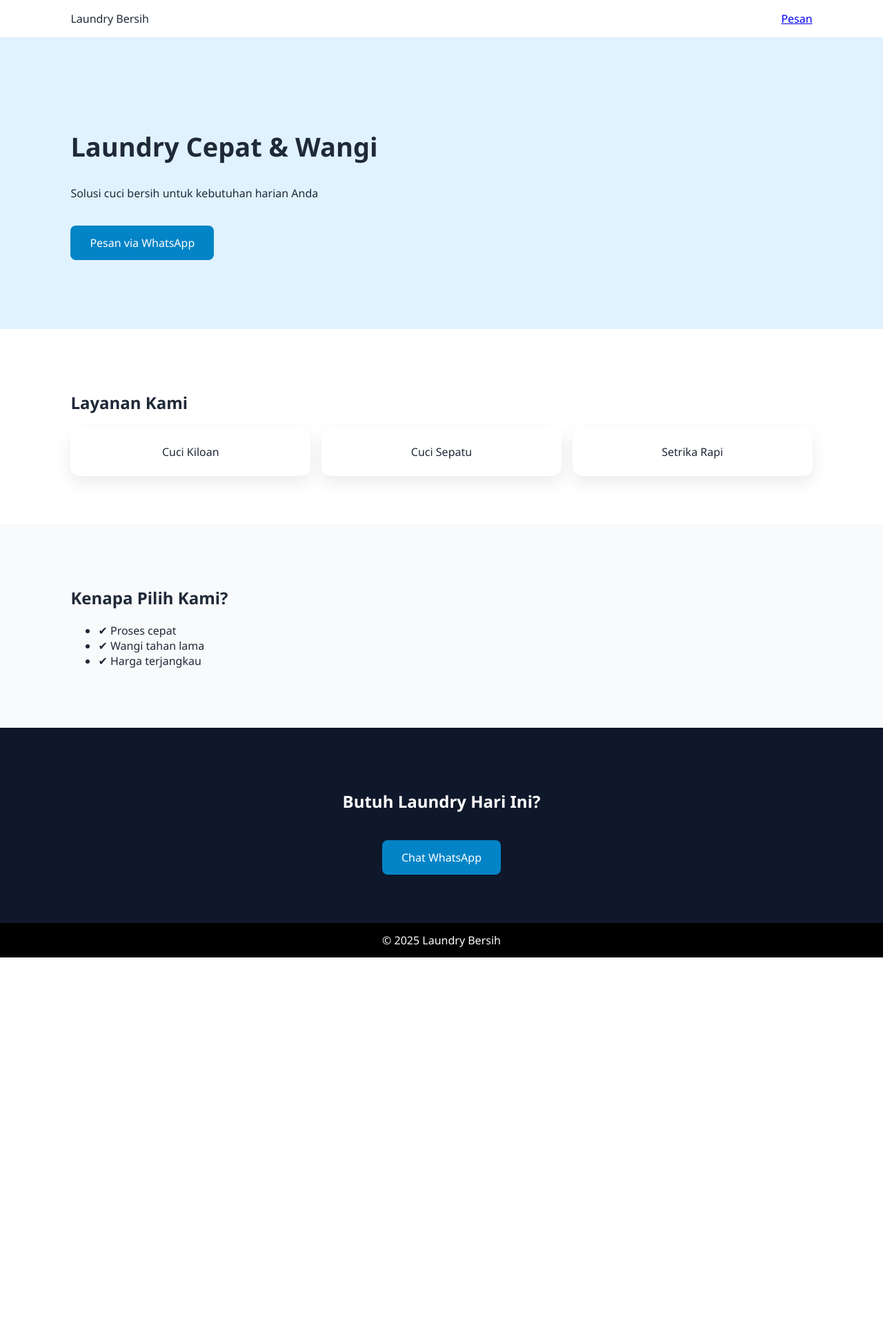
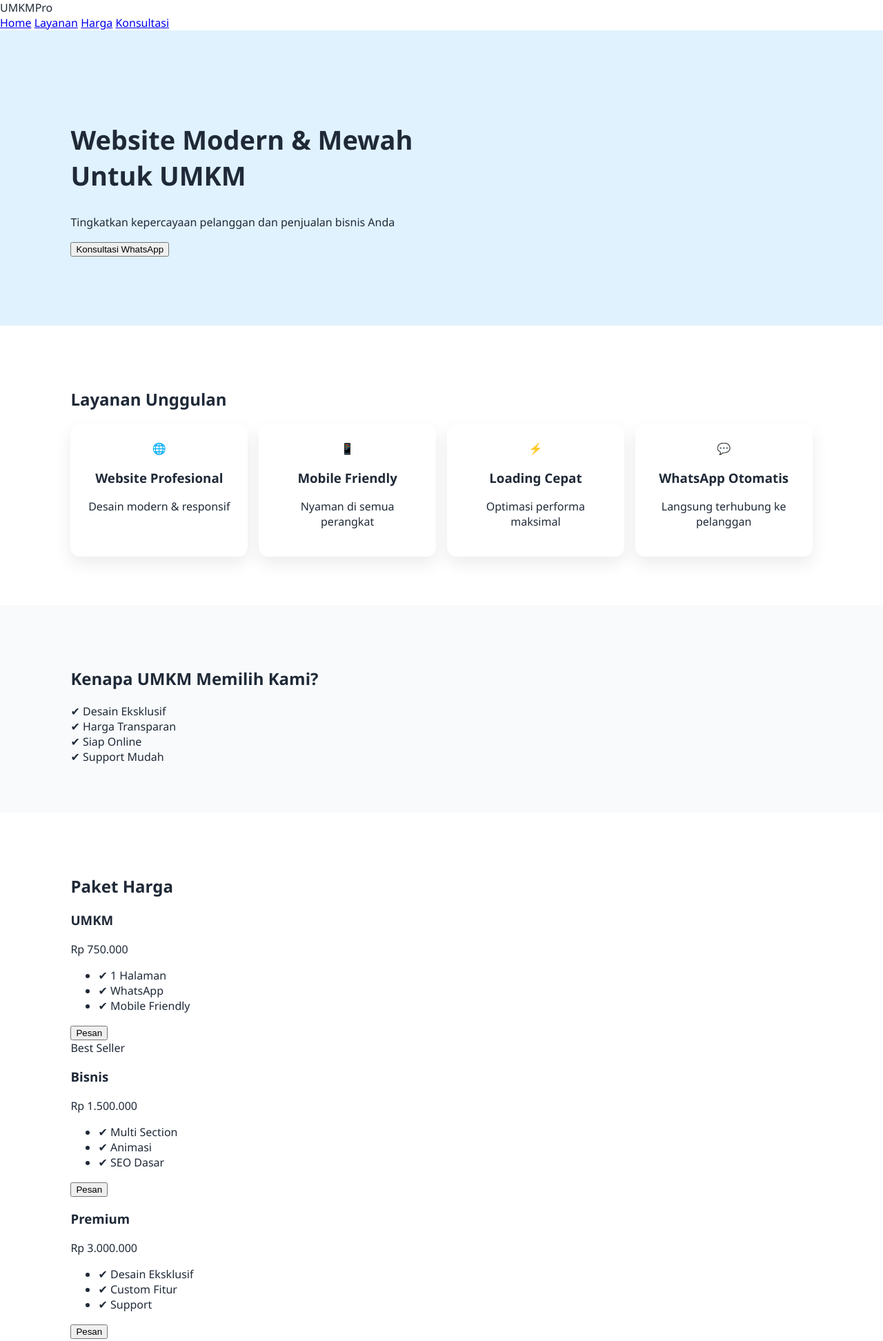
Before and after one commit to theodorus02/UMKM, a plain HTML site: page index.html in a window 1280 px wide. Shown: the top 1944 px of the page at 69% size. Before the commit the page ends 1388 px from the top, so only its background shows below. Drawn offline with Linux system fonts and the light colour scheme.

Commit message:
Update index.html

```diff
--- a/index.html
+++ b/index.html
@@ -1,48 +1,124 @@
 <!DOCTYPE html>
 <html lang="id">
 <head>
-  <meta charset="UTF-8">
-  <meta name="viewport" content="width=device-width, initial-scale=1.0">
-  <title>Laundry Bersih</title>
-  <link rel="stylesheet" href="style.css">
+<meta charset="UTF-8">
+<meta name="viewport" content="width=device-width, initial-scale=1.0">
+<title>UMKM Pro – Solusi Bisnis Modern</title>
+
+<link href="https://fonts.googleapis.com/css2?family=Poppins:wght@300;400;600;700&display=swap" rel="stylesheet">
+<link rel="stylesheet" href="style.css">
 </head>
 <body>
 
-<header class="nav">
-  <div class="logo">Laundry Bersih</div>
-  <a href="#kontak" class="btn-small">Pesan</a>
+<!-- NAVBAR -->
+<header class="navbar">
+  <div class="logo">UMKM<span>Pro</span></div>
+  <nav>
+    <a href="#home">Home</a>
+    <a href="#layanan">Layanan</a>
+    <a href="#harga">Harga</a>
+    <a href="#kontak" class="btn-nav">Konsultasi</a>
+  </nav>
 </header>
 
-<section class="hero">
-  <h1>Laundry Cepat & Wangi</h1>
-  <p>Solusi cuci bersih untuk kebutuhan harian Anda</p>
-  <a href="https://wa.me/6281234567890" class="btn">Pesan via WhatsApp</a>
-</section>
-
-<section class="section">
-  <h2>Layanan Kami</h2>
-  <div class="grid">
-    <div class="card">Cuci Kiloan</div>
-    <div class="card">Cuci Sepatu</div>
-    <div class="card">Setrika Rapi</div>
+<!-- HERO -->
+<section id="home" class="hero">
+  <div class="hero-box">
+    <h1>Website Modern & Mewah<br>Untuk UMKM</h1>
+    <p>Tingkatkan kepercayaan pelanggan dan penjualan bisnis Anda</p>
+    <button onclick="pesan('Konsultasi UMKM')" class="btn-primary">
+      Konsultasi WhatsApp
+    </button>
   </div>
 </section>
 
-<section class="section soft">
-  <h2>Kenapa Pilih Kami?</h2>
-  <ul>
-    <li>✔ Proses cepat</li>
-    <li>✔ Wangi tahan lama</li>
-    <li>✔ Harga terjangkau</li>
-  </ul>
+<!-- LAYANAN -->
+<section id="layanan" class="section">
+  <h2>Layanan Unggulan</h2>
+  <div class="grid">
+    <div class="card">🌐<h3>Website Profesional</h3><p>Desain modern & responsif</p></div>
+    <div class="card">📱<h3>Mobile Friendly</h3><p>Nyaman di semua perangkat</p></div>
+    <div class="card">⚡<h3>Loading Cepat</h3><p>Optimasi performa maksimal</p></div>
+    <div class="card">💬<h3>WhatsApp Otomatis</h3><p>Langsung terhubung ke pelanggan</p></div>
+  </div>
 </section>
 
-<section id="kontak" class="cta">
-  <h2>Butuh Laundry Hari Ini?</h2>
-  <a href="https://wa.me/6281234567890" class="btn">Chat WhatsApp</a>
+<!-- KEUNGGULAN -->
+<section class="section soft">
+  <h2>Kenapa UMKM Memilih Kami?</h2>
+  <div class="features">
+    <div>✔ Desain Eksklusif</div>
+    <div>✔ Harga Transparan</div>
+    <div>✔ Siap Online</div>
+    <div>✔ Support Mudah</div>
+  </div>
 </section>
 
-<footer>© 2025 Laundry Bersih</footer>
+<!-- HARGA -->
+<section id="harga" class="section">
+  <h2>Paket Harga</h2>
+  <div class="pricing">
 
+    <div class="price-card">
+      <h3>UMKM</h3>
+      <p class="price">Rp 750.000</p>
+      <ul>
+        <li>✔ 1 Halaman</li>
+        <li>✔ WhatsApp</li>
+        <li>✔ Mobile Friendly</li>
+      </ul>
+      <button onclick="pesan('Paket UMKM')">Pesan</button>
+    </div>
+
+    <div class="price-card best">
+      <span class="badge">Best Seller</span>
+      <h3>Bisnis</h3>
+      <p class="price">Rp 1.500.000</p>
+      <ul>
+        <li>✔ Multi Section</li>
+        <li>✔ Animasi</li>
+        <li>✔ SEO Dasar</li>
+      </ul>
+      <button onclick="pesan('Paket Bisnis')">Pesan</button>
+    </div>
+
+    <div class="price-card">
+      <h3>Premium</h3>
+      <p class="price">Rp 3.000.000</p>
+      <ul>
+        <li>✔ Desain Eksklusif</li>
+        <li>✔ Custom Fitur</li>
+        <li>✔ Support</li>
+      </ul>
+      <button onclick="pesan('Paket Premium')">Pesan</button>
+    </div>
+
+  </div>
+</section>
+
+<!-- TESTIMONI -->
+<section class="section soft">
+  <h2>Apa Kata Klien</h2>
+  <div class="grid">
+    <div class="card">⭐️⭐️⭐️⭐️⭐️<p>Penjualan meningkat drastis</p></div>
+    <div class="card">⭐️⭐️⭐️⭐️⭐️<p>Tampilan sangat profesional</p></div>
+    <div class="card">⭐️⭐️⭐️⭐️⭐️<p>Mudah digunakan UMKM</p></div>
+  </div>
+</section>
+
+<!-- CTA -->
+<section id="kontak" class="cta">
+  <h2>Siap Naik Kelas?</h2>
+  <p>Mulai website profesional hari ini</p>
+  <button onclick="pesan('Website UMKM')" class="btn-primary">
+    Chat WhatsApp
+  </button>
+</section>
+
+<footer>
+  © 2025 UMKM Pro • Website Premium
+</footer>
+
+<script src="script.js"></script>
 </body>
 </html>
```
